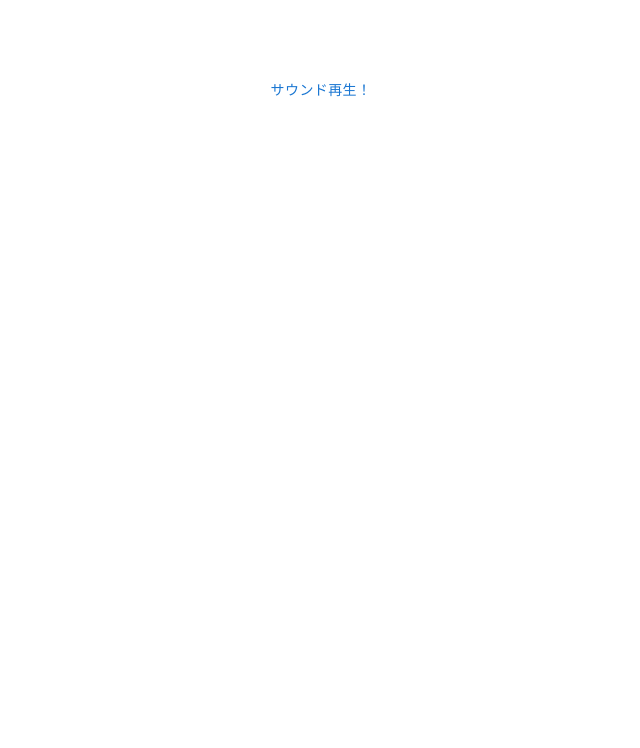
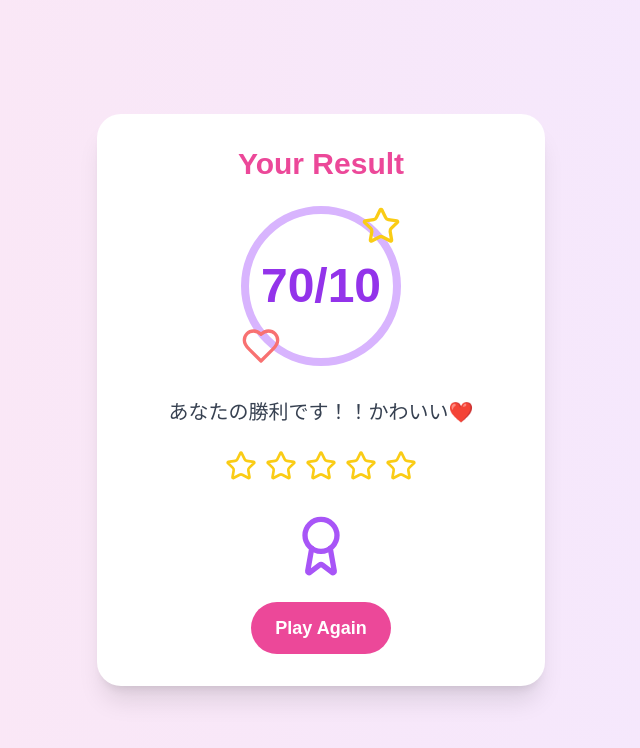
Before and after one commit to Cauchy27/ishinomaki_hack_team_azuma, a Next.js app: page / in a window 1280 px wide. Shown: the top 748 px of the page, without its empty margins (319-959 px from the left). Built offline with nearby package versions, Linux system fonts and the light colour scheme; no server answers.

Commit message:
リザルト画面のデモ実装

```diff
--- a/app/_screen/result.tsx
+++ b/app/_screen/result.tsx
@@ -1,6 +1,8 @@
 "use client"
 
 import * as React from 'react';
+import { useState, useEffect } from 'react';
+import { Star, Heart, Award } from 'lucide-react';
 
 import { Button } from '@mui/material';
 
@@ -8,18 +10,55 @@ import { soundPlay } from '../_component/soundPlay';
 
 const SoundEffect = "/sound/result1.mp3";
 
-const Result = () => {
+interface CuteResultScreenProps {
+  score: number;
+  totalQuestions: number;
+  message: string;
+}
 
+const Result: React.FC<CuteResultScreenProps> = ({ score, totalQuestions, message }) => {
+
+  const percentage = (score / totalQuestions) * 100;
+
+  useEffect(()=>{
+    soundPlay(SoundEffect);
+  },[])
 
 
   return(
-      <>
-        <Button
-          onClick={()=>{
-            soundPlay(SoundEffect);
-          }}
-        >サウンド再生！</Button>
-      </>
+        <div className="flex items-center justify-center min-h-screen w-full bg-gradient-to-r from-pink-100 to-purple-100 p-4">
+          <div className="bg-white rounded-3xl shadow-xl p-8 w-full max-w-md mx-auto text-center">
+            <h1 className="text-3xl font-bold mb-6 text-pink-500">Your Result</h1>
+
+            <div className="relative w-40 h-40 mx-auto mb-8">
+              <div className="absolute inset-0 flex items-center justify-center">
+                <div className="w-full h-full rounded-full border-8 border-purple-300"></div>
+              </div>
+              <div className="absolute inset-0 flex items-center justify-center">
+                <span className="text-5xl font-bold text-purple-600">{score}/{totalQuestions}</span>
+              </div>
+              <Star className="absolute top-0 right-0 text-yellow-400 w-10 h-10" />
+              <Heart className="absolute bottom-0 left-0 text-red-400 w-10 h-10" />
+            </div>
+
+            <p className="text-xl mb-6 text-gray-700">{message}</p>
+
+            <div className="flex justify-center items-center space-x-2 mb-8">
+              {[...Array(5)].map((_, i) => (
+                <Star
+                  key={i}
+                  className={`w-8 h-8 ${i < Math.round(percentage / 20) ? 'text-yellow-400' : 'text-gray-300'}`}
+                />
+              ))}
+            </div>
+
+            <Award className="mx-auto text-purple-500 w-16 h-16 mb-6" />
+
+            <button className="bg-pink-500 hover:bg-pink-600 text-white text-lg font-bold py-3 px-6 rounded-full transition duration-300">
+              Play Again
+            </button>
+          </div>
+        </div>
   )
 }
 
--- a/app/page.tsx
+++ b/app/page.tsx
@@ -7,9 +7,13 @@ import Tittle from "./_screen/title";
 
 const Home = () => {
   return (
-    <div className="grid grid-rows-[20px_1fr_20px] items-center justify-items-center min-h-screen p-8 pb-20 gap-16 sm:p-20 font-[family-name:var(--font-geist-sans)]">
+    <div className="">
       {/* <Battle/> */}
-      <Result/>
+      <Result
+        score={70}
+        totalQuestions={10}
+        message="あなたの勝利です！！かわいい❤️"
+      />
       {/* <Select/> */}
       {/* <Tittle/> */}
     </div>
--- a/package.json
+++ b/package.json
@@ -12,6 +12,7 @@
     "@emotion/react": "^11.13.3",
     "@emotion/styled": "^11.13.0",
     "@mui/material": "^6.1.3",
+    "lucide-react": "^0.452.0",
     "next": "14.2.15",
     "react": "^18",
     "react-dom": "^18"
```
Also changed, not shown: 1 other file (tests, documents, lock files or other folders).
